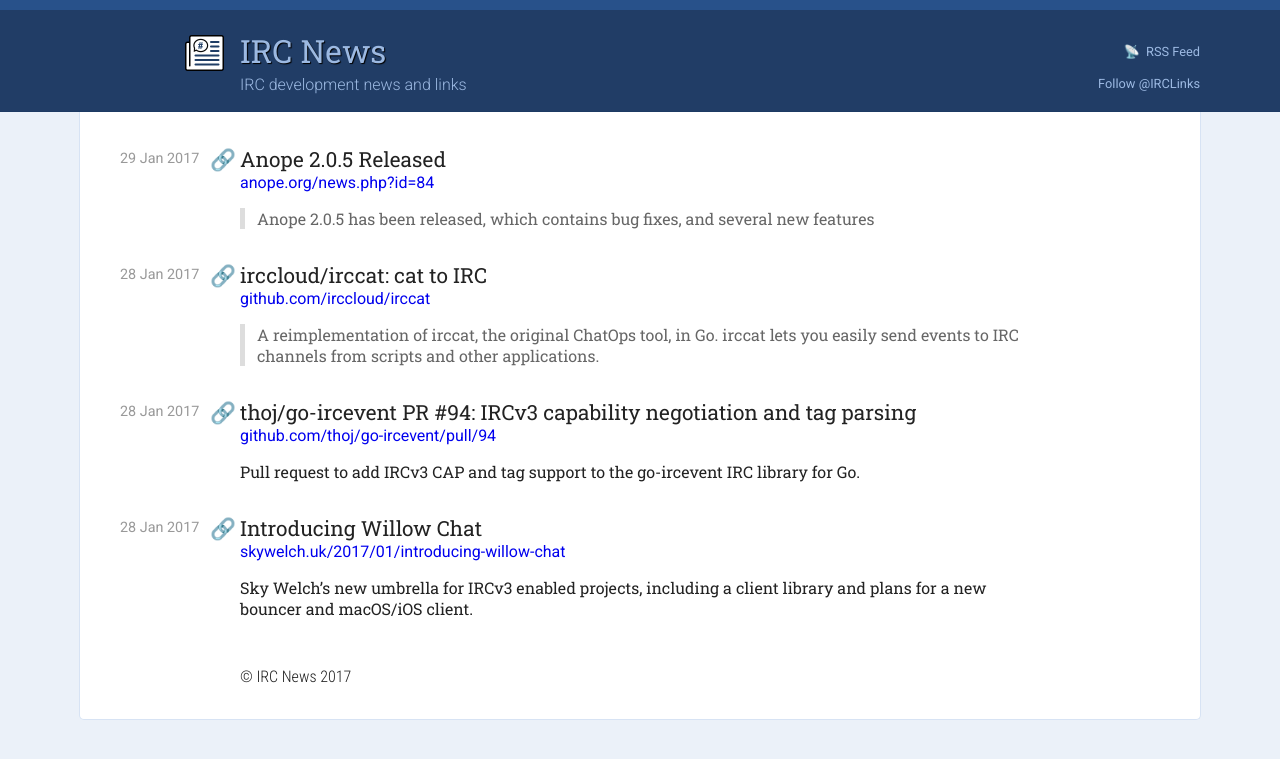
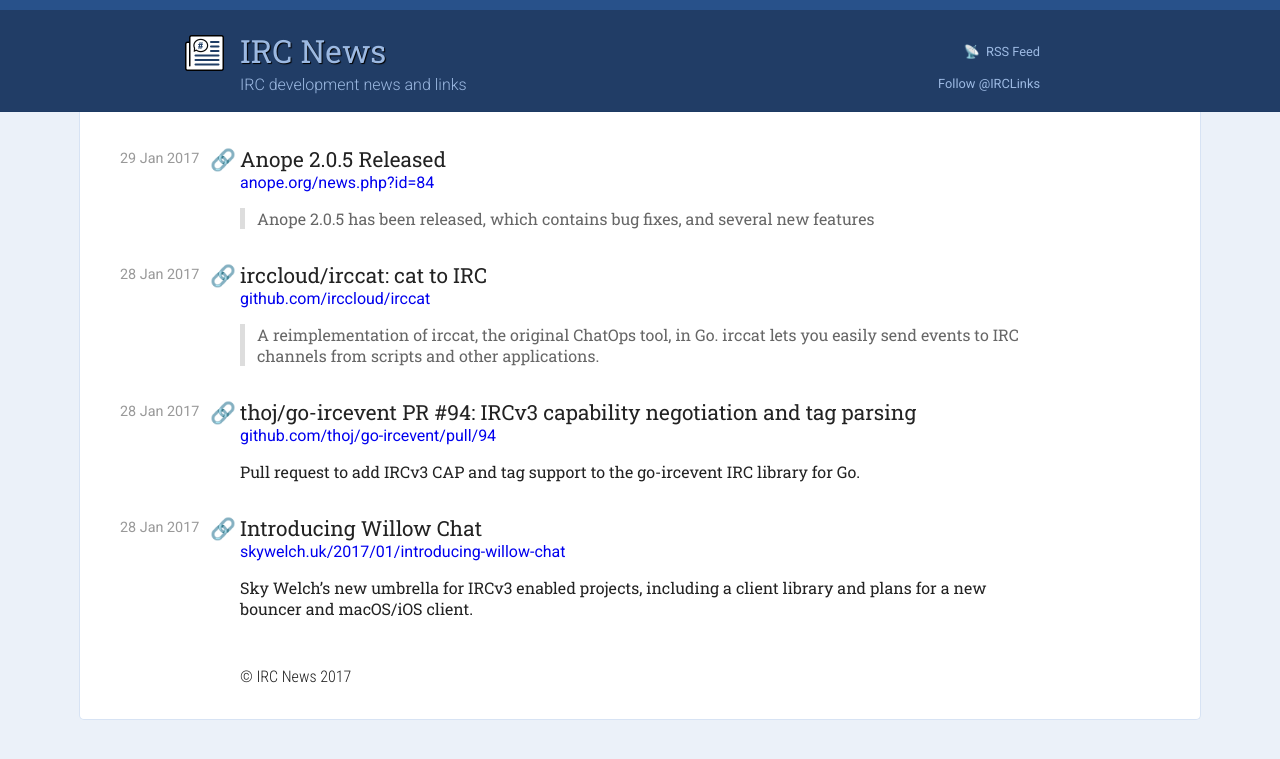
Before and after one commit to ircnews/ircnews.github.io, a Jekyll site: the page built from index.html, in a window 1280 px wide. Shown: the top 759 px of the page. Built offline with Jekyll 4.4.1, drawn with Linux system fonts in a browser that asks for light colours; comment, search, counter and statistics services are not loaded.

Commit message:
Fix header links alignment

```diff
--- a/assets/css/main.css
+++ b/assets/css/main.css
@@ -31,7 +31,7 @@
     line-height: 2.5;
     position: absolute;
     top: 10px;
-    right: 0;
+    right: 160px;
     text-align: right;
     font-family: 'Roboto', sans-serif;
     font-size: 0.8em;
```
